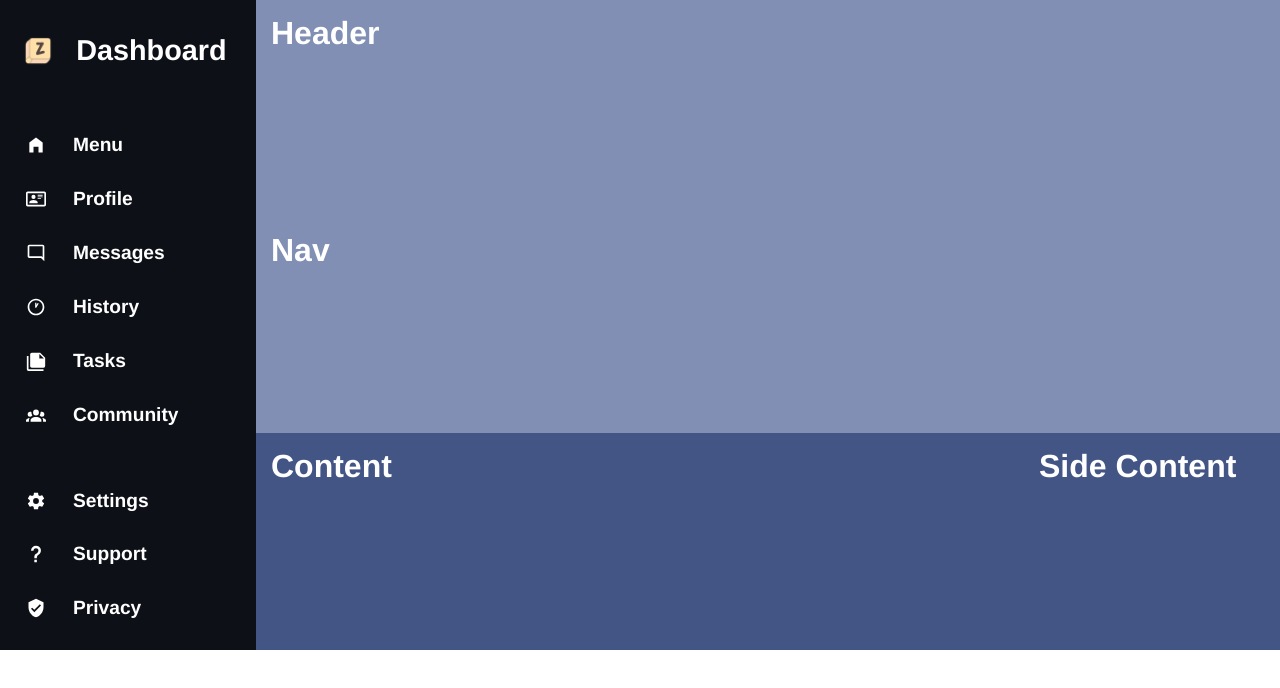
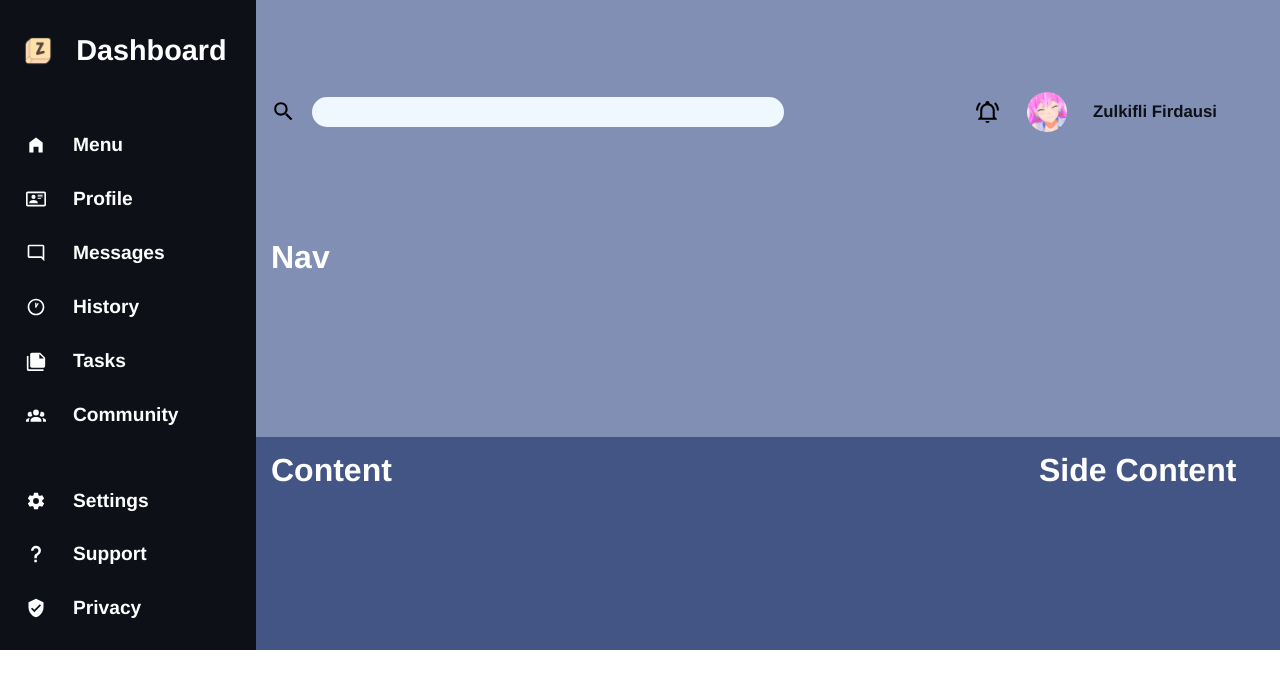
Before and after one commit to Zulkifli70/admin-dashboard, a plain HTML site: page index.html in a window 1280 px wide. Drawn offline with Linux system fonts and the light colour scheme.

Commit message:
Add content to header

```diff
--- a/index.html
+++ b/index.html
@@ -8,7 +8,35 @@
   </head>
   <body>
     <div class="container">
-      <div class="header">Header</div>
+      <div class="header">
+        <div class="searchbar">
+          <div class="search-icon">
+            <svg xmlns="http://www.w3.org/2000/svg" viewBox="0 0 24 24">
+              <title>magnify</title>
+              <path
+                d="M9.5,3A6.5,6.5 0 0,1 16,9.5C16,11.11 15.41,12.59 14.44,13.73L14.71,14H15.5L20.5,19L19,20.5L14,15.5V14.71L13.73,14.44C12.59,15.41 11.11,16 9.5,16A6.5,6.5 0 0,1 3,9.5A6.5,6.5 0 0,1 9.5,3M9.5,5C7,5 5,7 5,9.5C5,12 7,14 9.5,14C12,14 14,12 14,9.5C14,7 12,5 9.5,5Z"
+              />
+            </svg>
+          </div>
+          <div class="search-input">
+            <input type="text" name="search" id="search" />
+          </div>
+        </div>
+        <div class="header-right-side">
+          <svg xmlns="http://www.w3.org/2000/svg" viewBox="0 0 24 24">
+            <title>bell-ring-outline</title>
+            <path
+              d="M10,21H14A2,2 0 0,1 12,23A2,2 0 0,1 10,21M21,19V20H3V19L5,17V11C5,7.9 7.03,5.17 10,4.29C10,4.19 10,4.1 10,4A2,2 0 0,1 12,2A2,2 0 0,1 14,4C14,4.1 14,4.19 14,4.29C16.97,5.17 19,7.9 19,11V17L21,19M17,11A5,5 0 0,0 12,6A5,5 0 0,0 7,11V18H17V11M19.75,3.19L18.33,4.61C20.04,6.3 21,8.6 21,11H23C23,8.07 21.84,5.25 19.75,3.19M1,11H3C3,8.6 3.96,6.3 5.67,4.61L4.25,3.19C2.16,5.25 1,8.07 1,11Z"
+            />
+          </svg>
+          <div class="user-icon">
+            <img src="img/akari.jpeg" alt="user icon" />
+          </div>
+          <div class="header-user-name">
+            <h2>Zulkifli Firdausi</h2>
+          </div>
+        </div>
+      </div>
       <div class="sidebar">
         <div class="logo-bar">
           <div class="logo">
--- a/style.css
+++ b/style.css
@@ -37,6 +37,56 @@ h6 {
 
 .header {
   grid-column: 2/4;
+  display: flex;
+}
+
+.header svg {
+  width: 25px;
+}
+
+.searchbar {
+  display: flex;
+  gap: 0.5em;
+  align-items: center;
+  flex: 2;
+}
+
+.search-icon {
+  display: flex;
+}
+
+.search-input {
+  display: flex;
+  flex: 1;
+}
+
+.search-input input {
+  width: 80%;
+  border: none;
+  border-radius: 20px;
+  background-color: aliceblue;
+  height: 30px;
+  padding: 0 1em;
+}
+
+.header-right-side {
+  display: flex;
+  align-items: center;
+  justify-content: end;
+  margin-right: 1.5em;
+  flex: 1;
+  gap: 0.825em;
+}
+
+.user-icon {
+  width: 40px;
+  border-radius: 50%;
+  overflow: hidden;
+}
+
+.header-user-name {
+  font-size: 0.7rem;
+  color: #0d1117;
 }
 
 .sidebar {
```
Also changed, not shown: img/akari.jpeg (added), 1 other file.
